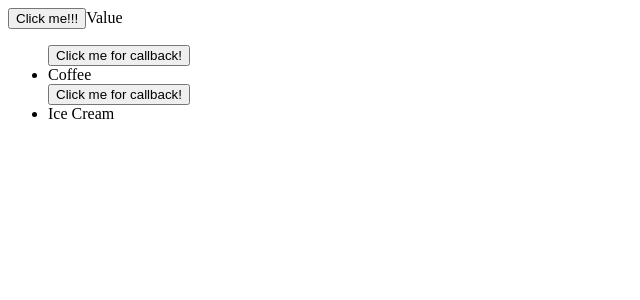
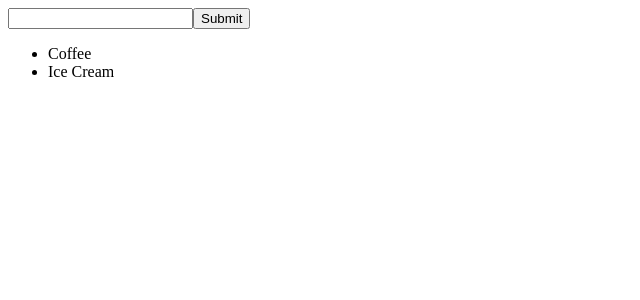
Before and after one commit to Amanda-Katherine/react-todos, a React (Create React App) app: page / in a window 1280 px wide. Shown: the top 300 px of the page, without its empty margins (0-640 px from the left). Built offline with nearby package versions, Linux system fonts and the light colour scheme.

Commit message:
adds item form

```diff
--- a/src/Item.js
+++ b/src/Item.js
@@ -7,7 +7,6 @@ export default class Item extends Component {
 
     return (
       <div>
-      <button onClick={() => this.props.callbackFn("here is info")}>Click me for callback!</button>
         <li>{this.props.item}</li>
       </div>
     )
--- /dev/null
+++ b/src/ItemForm.js
@@ -0,0 +1,38 @@
+import React, {Component} from 'react'
+
+export default class ItemForm extends Component {
+
+    constructor(props){
+      super(props)
+      this.state = {itemName: ""}
+    }
+
+    handleSubmit(event) {
+      event.preventDefault()
+
+      this.props.submitForm(this.state)
+      this.setState({itemName: ""})
+    }
+
+    handleChange(event){
+      let name = event.target.name
+      // this.setState({itemName: event.target.value})
+      this.setState({
+        [name]: event.target.value
+      })
+    }
+
+
+
+  render() {
+    return (
+        <form onSubmit={(event) => this.handleSubmit(event)}>
+          <input type="text" onChange={(event) => this.handleChange(event)} value={this.state.itemName} name="itemName"/>
+          <input type="submit"/>
+        </form>
+    )
+
+  }
+
+
+}
--- a/src/List.js
+++ b/src/List.js
@@ -1,32 +1,30 @@
 import React, {Component} from 'react'
 import Item from './Item'
+import ItemForm from './ItemForm'
 
 class List extends Component {
 
     constructor(props){
       super(props)
-      this.state = {list: ["Coffee", "Ice Cream"], otherKey: "Value"}
+      this.state = {list: ["Coffee", "Ice Cream"]}
     }
 
-    handleClick() {
-      this.setState({list: [...this.state.list, "Sugar"]})
-      this.setState({list: [...this.state.list, "Cereal"]})
+    handleSubmit(formData){
+
+      this.setState((state) => {
+
+        return {list: [...state.list, formData.itemName]}
+      })
     }
 
-    getInfoFromItem(info){
-      this.setState((state, props) => {
-        return {otherKey: info}
-      })
-    }
 
     render() {
 
       return (
         <div>
-        <button onClick={this.handleClick.bind(this)}> Click me!!!</button>
-        {this.state.otherKey}
+          <ItemForm submitForm={this.handleSubmit.bind(this)}/>
           <ul>
-           {this.state.list.map(item => <Item callbackFn={this.getInfoFromItem.bind(this)} item={item}/>)}
+             {this.state.list.map(item => <Item item={item}/>)}
           </ul>
         </div>
       )
```
Lines whose indentation alone changed are shown as unchanged.
